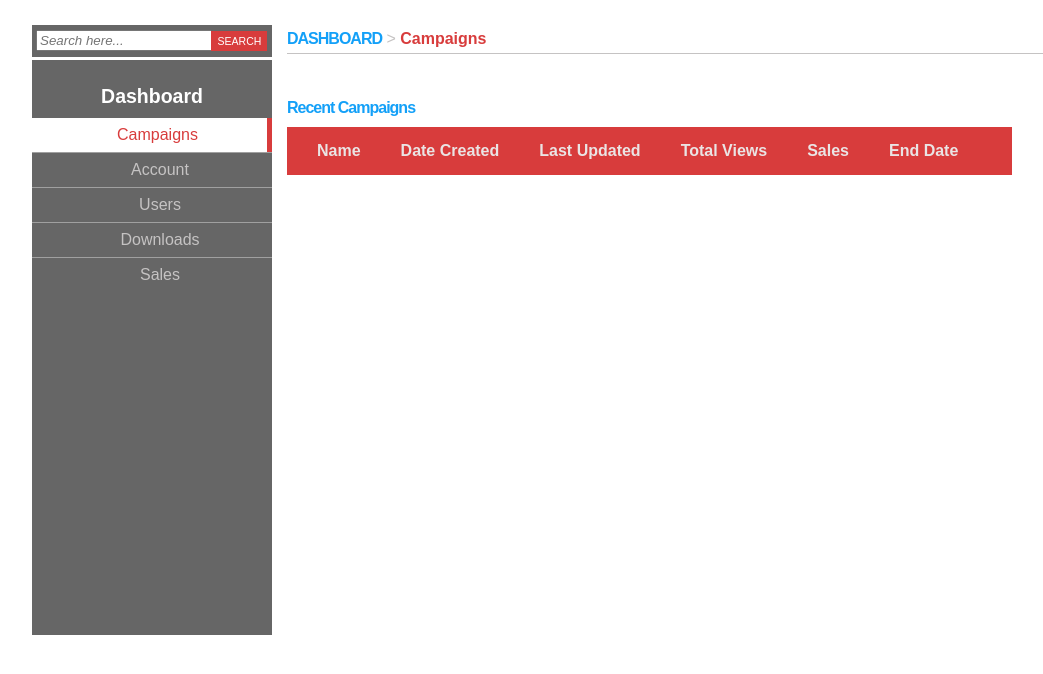
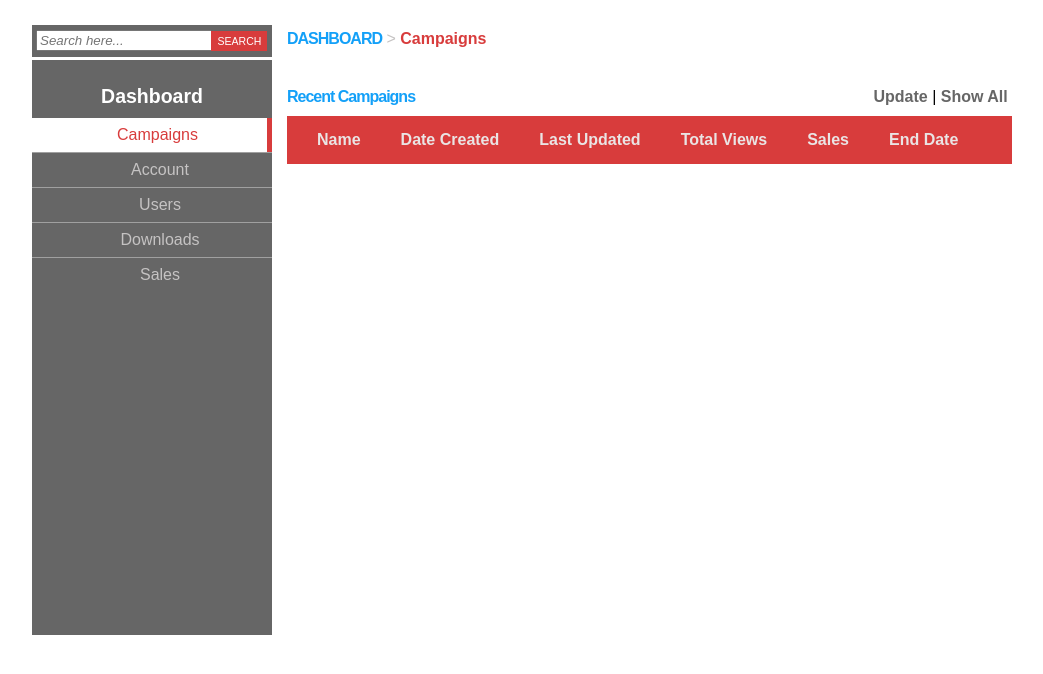
Before and after one commit to psahni/AngularTestLR2, a website: page app/index.html in a window 1280 px wide. Shown: the whole page, without its empty margins (83-1126 px from the left). Drawn offline with nearby package versions, Linux system fonts and the light colour scheme; some packages are replaced by stand-ins of ours; files that its build step writes are made by us from their sources.

```diff
--- a/app/styles/main.css
+++ b/app/styles/main.css
@@ -4,6 +4,24 @@
 .container{
     position: relative;
 }
+
+
+*{
+    -webkit-box-sizing: border-box;
+    -moz-box-sizing: border-box;
+     box-sizing: border-box;
+}
+
+ul{
+    list-style-type: none;
+    margin: 0;
+    padding: 0;
+}
+
+a{
+    text-decoration: none;
+}
+
 
 #main{
     max-width: 1050px;
@@ -78,12 +96,6 @@
     top: 35px;
 }
 
-ul{
-    list-style-type: none;
-    margin: 0;
-    padding: 0;
-}
-
 .inline *{
     display: inline;
 }
@@ -117,12 +129,6 @@
     color: #d83c3c;
 }
 
-*{
-    -webkit-box-sizing: border-box;
-    -moz-box-sizing: border-box;
-     box-sizing: border-box;
-}
-
 .page-name, .page-heading{
     color: #13a0f8;
     text-transform:uppercase;
@@ -141,7 +147,6 @@
 
 .section.page-info{
     padding: 5px 0px;
-    border-bottom: 1px solid #c5c3c3;
 }
 
 .section.main{
@@ -153,12 +158,24 @@
 .section .page-heading{
     position: relative;
     text-transform: capitalize;
+    display: inline;
+    bottom: 10px;
 }
 
+.page-controls{
+    display: inline;
+    position: relative;
+    margin-left: 455px;
+    bottom: 10px;
+}
 
+.page-controls a{
+    color: #666666;
+    font-weight: 600;
+}
 /* Horizontal Navigation */
 .section-navigation{
-    margin-top: 10px;
+    clear: both;
 }
 
 .section-navigation ul{
--- a/app/views/main.html
+++ b/app/views/main.html
@@ -1,6 +1,9 @@
 <div class='section main'>
   <div class='page-heading'>
     Recent Campaigns
+  </div>
+  <div class='page-controls'>
+    <span><a href="#">Update</a></span> | <span><a href='#'>Show All</a></span>
   </div>
   <div class='section-navigation'>
     <ul class='inline'>
@@ -12,4 +15,7 @@
       <li><a>End Date</a></li>
     </ul>
   </div>
+  <div class='data-listing'>
+
+  </div>
 </div>
```
